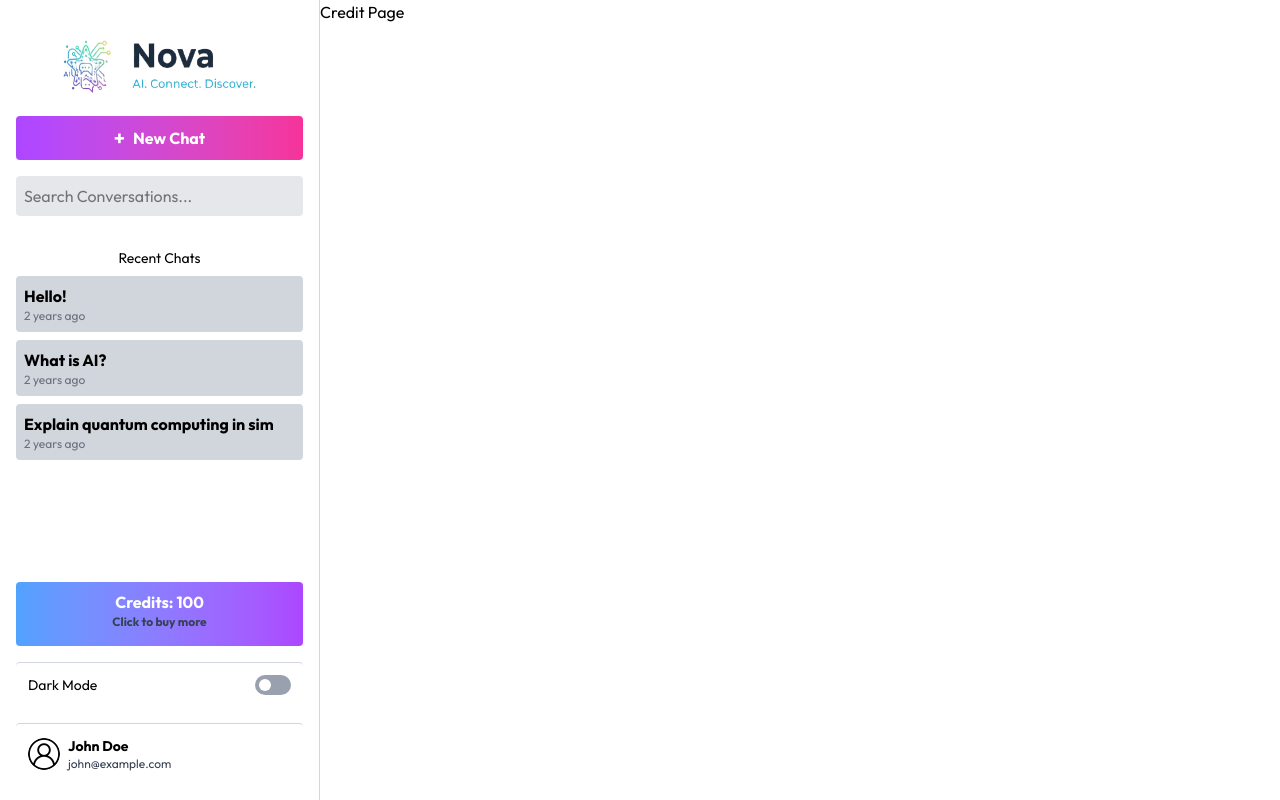
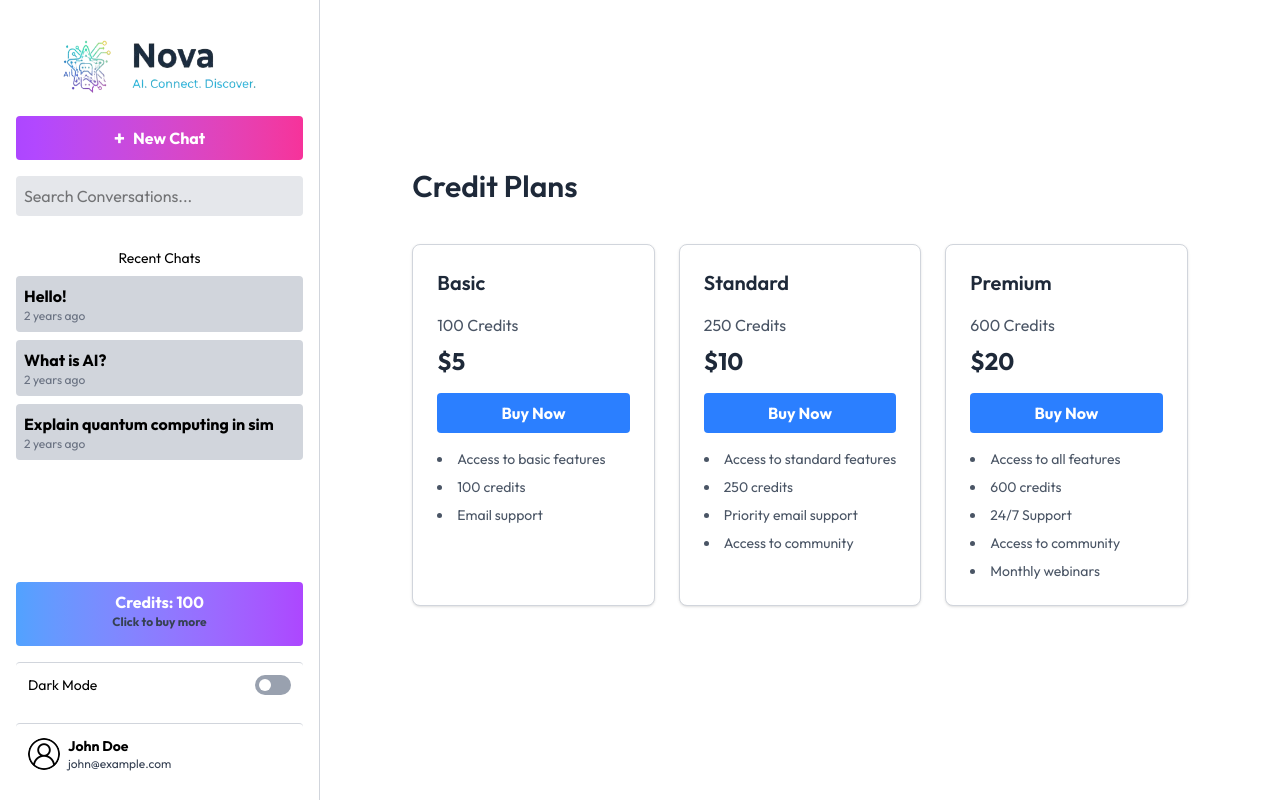
Before and after one commit to durgeshshukla18/Nova, a React (Vite) app in the folder client/: page /credits in a window 1280 px wide. Built offline with nearby package versions, Linux system fonts and the light colour scheme.

Commit message:
feat: implement user authentication and loading state in Credits page(Built the first phase of complete frontend)

```diff
--- a/client/src/App.jsx
+++ b/client/src/App.jsx
@@ -6,8 +6,12 @@ import Chatbox from "./components/Chatbox";
 import Credits from "./pages/Credits";
 import Community from "./pages/Community";
 import Loading from "./pages/Loading";
+import { useAppContext } from "./context/AppContext";
+import Login from "./pages/Login";
 
 function App() {
+
+  const {user} = useAppContext();
 
   // const [isMenuOpen, setIsMenuOpen] = useState(false);
 
@@ -20,9 +24,11 @@ function App() {
 
   return (
     <>
-    {/* {isMenuOpen && <img src="./images/logout.png" className="absolute top-5 right-5 w-8 h-8 cursor-pointer invert dark:invert-0" onClick={() => setIsMenuOpen(true)} />} */}
+    {/* {isMenuOpen && <img src="./images/delete.png" className="absolute top-5 right-5 w-8 h-8 cursor-pointer invert dark:invert-0" onClick={() => setIsMenuOpen(true)} />} */}
 
-      <div className="dark:bg-gradient-to-b from-[#242124] to-[#000000] dark:text-white">
+
+      {user ? (
+        <div className="dark:bg-gradient-to-b from-[#242124] to-[#000000] dark:text-white">
         <div className="flex h-screen w-screen">
           {/* <Sidebar isMenuOpen={isMenuOpen} setIsMenuOpen={setIsMenuOpen} /> */}
           <Sidebar />
@@ -33,6 +39,12 @@ function App() {
           </Routes>
         </div>
       </div>
+      ) : (
+        <div className="flex items-center justify-center h-screen w-screen bg-gradient-to-b from-[#242124] to-[#000000] text-white">
+          <Login />
+        </div>
+      )}
+
     </>
   );
 }
--- a/client/src/pages/Credits.jsx
+++ b/client/src/pages/Credits.jsx
@@ -1,10 +1,51 @@
-
+import React, { useEffect, useState } from 'react'
+import Loading from './Loading'
 
 
 function Credits() {
+
+  const [plans, setPlans] = useState([])
+  const [loading, setLoading] = useState(true);
+
+  const fetchPlans = async() => {
+    setPlans([
+      {id: 1, name: "Basic", credits: 100, price: 5, features: ["Access to basic features", "100 credits", "Email support"]},
+      {id: 2, name: "Standard", credits: 250, price: 10, features: ["Access to standard features", "250 credits", "Priority email support", "Access to community"]},
+      {id: 3, name: "Premium", credits: 600, price: 20, features: ["Access to all features", "600 credits", "24/7 Support", "Access to community", "Monthly webinars"]},
+    ]);
+    setLoading(false);
+  }
+
+  useEffect(() => {
+    fetchPlans();
+  }, []);
+
+  if(loading) return <Loading />;
+
+
   return (
-    <div>
-        <h1>Credit Page</h1>
+    <div className="Credits max-w-7xl h-screen overflow-y-scroll mx-auto px-4 sm:px-6 lg:px-8 py-12">
+        <h2 className='text-3xl font-semibold text0centre mb-10 xl:mt-30 text-gray-800 dark:text-white'>Credit Plans</h2>
+
+        <div className="grid grid-cols-1 sm:grid-cols-2 lg:grid-cols-3 gap-6">
+          {plans.map((plan) => (
+            <div key={plan.id} className={`border border-gray-300 dark:border-gray-700 rounded-lg p-6 shadow hover:shadow-lg transition-shadow duration-300 bg-white dark:bg-gray-800 ${plan.name === 'Premium' ? 'bg-purple-50 dark:bg-purple-900' : 'bg-white dark:bg-gray-800'}`}>
+              <h3 className="text-xl font-semibold mb-4 text-gray-800 dark:text-white">{plan.name}</h3>
+              <p className="text-gray-600 dark:text-gray-300 mb-2">{plan.credits} Credits</p>
+              <p className="text-2xl font-bold mb-4 text-gray-800 dark:text-white">${plan.price}</p>
+              <button className="w-full bg-blue-500 hover:bg-blue-600 text-white font-bold py-2 px-4 rounded transition-all duration-300">
+                Buy Now
+              </button>
+
+                <ul className='list-disc list-inside text-sm text-gray-700 dark:text-gray-300 space-y-1 mt-4'>
+                  {plan.features.map((feature, index) => (
+                    <li key={index} className="text-gray-600 dark:text-gray-300 mt-2"> {feature}</li>
+                  ))}
+                </ul>
+
+            </div>
+          ))}
+        </div>
     </div>
   )
 }
--- a/client/src/pages/Login.jsx
+++ b/client/src/pages/Login.jsx
@@ -1,11 +1,53 @@
+import React from 'react'
+import { useState } from 'react'
+
+
+function Login() {
+
+    const [state, setState] = useState("login");
+    const [name, setName] = useState("");
+    const [email, setEmail] = useState("");
+    const [password, setPassword] = useState("");
+
+    const handleSubmit = async(e) => {
+        e.preventDefault();
+            // handle login or register logic here
+    }
 
 
 
-function Login() {
     return (
-        <div>
-            <h1>Login Page</h1>
-        </div>
+        <form onSubmit={handleSubmit} className="flex flex-col gap-4 m-auto items-start p-8 py-12 w-80 sm:w-[352px] text-gray-500 rounded-lg shadow-xl border border-gray-200 bg-white">
+            <p className="text-2xl font-medium m-auto">
+                <span className="text-indigo-500">User</span> {state === "login" ? "Login" : "Sign Up"}
+            </p>
+            {state === "register" && (
+                <div className="w-full">
+                    <p>Name</p>
+                    <input onChange={(e) => setName(e.target.value)} value={name} placeholder="type here" className="border border-gray-200 rounded w-full p-2 mt-1 outline-indigo-500" type="text" required />
+                </div>
+            )}
+            <div className="w-full ">
+                <p>Email</p>
+                <input onChange={(e) => setEmail(e.target.value)} value={email} placeholder="type here" className="border border-gray-200 rounded w-full p-2 mt-1 outline-indigo-500" type="email" required />
+            </div>
+            <div className="w-full ">
+                <p>Password</p>
+                <input onChange={(e) => setPassword(e.target.value)} value={password} placeholder="type here" className="border border-gray-200 rounded w-full p-2 mt-1 outline-indigo-500" type="password" required />
+            </div>
+            {state === "register" ? (
+                <p>
+                    Already have account? <span onClick={() => setState("login")} className="text-indigo-500 cursor-pointer">click here</span>
+                </p>
+            ) : (
+                <p>
+                    Create an account? <span onClick={() => setState("register")} className="text-indigo-500 cursor-pointer">click here</span>
+                </p>
+            )}
+            <button type='Submit' className="bg-indigo-500 hover:bg-indigo-600 transition-all text-white w-full py-2 rounded-md cursor-pointer">
+                {state === "register" ? "Create Account" : "Login"}
+            </button>
+        </form>
     )
 }
 
```
